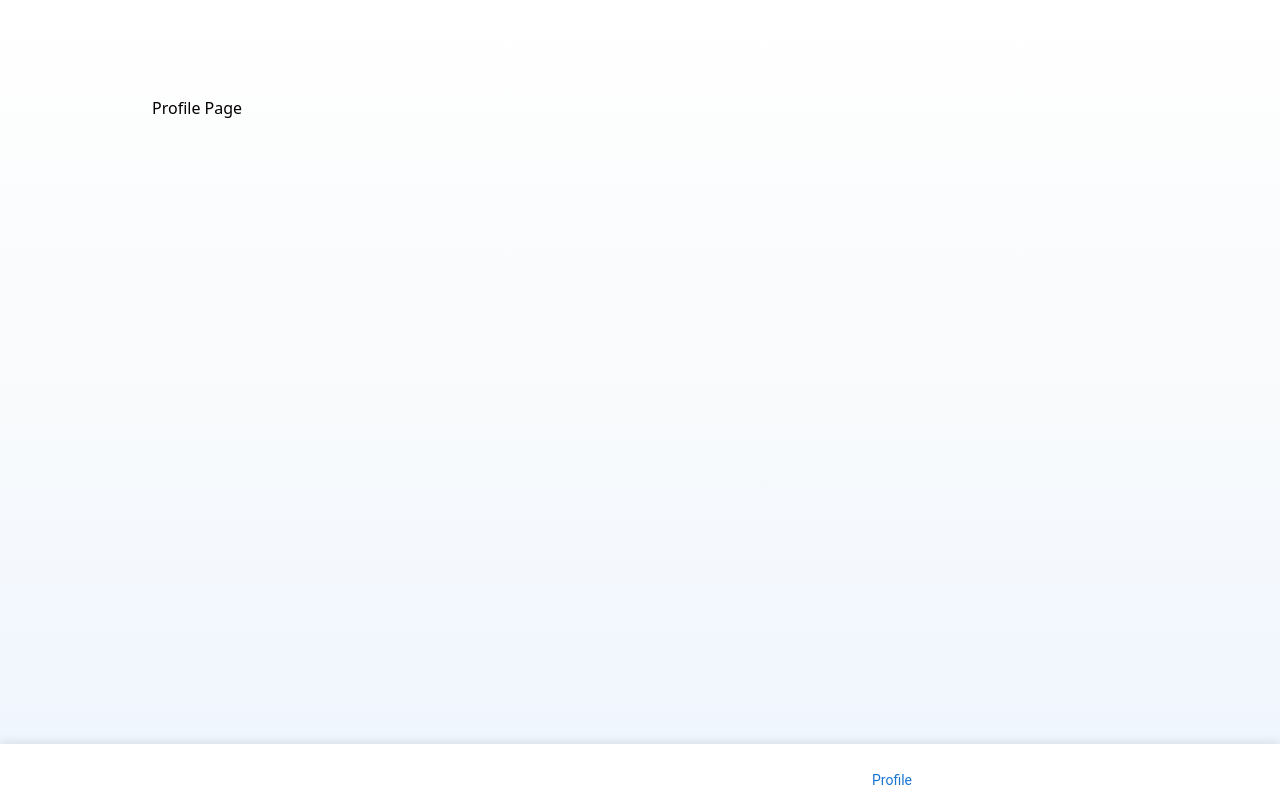
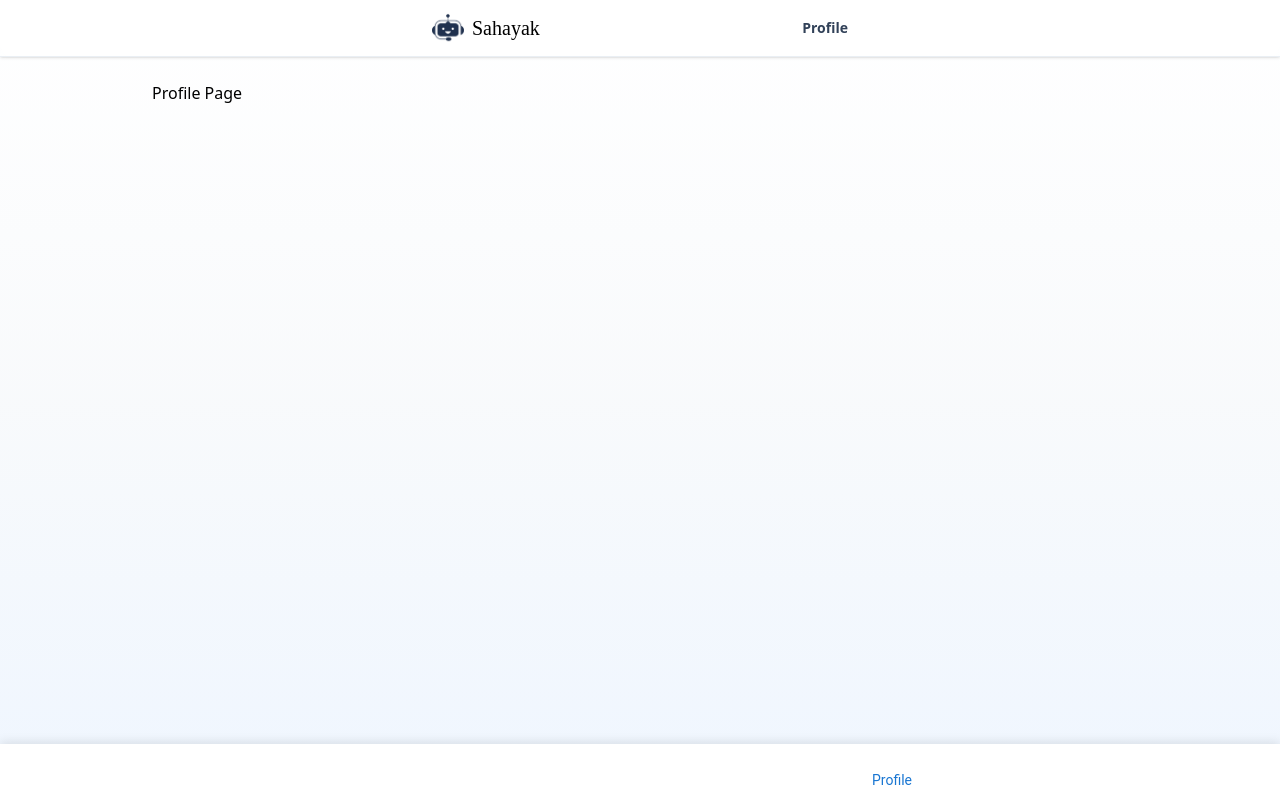
Before and after one commit to GarvitGupta001/sahayak-connect, a Next.js app in the folder next-app/: page /app/profile in a window 1280 px wide. Built offline with nearby package versions, Linux system fonts and the light colour scheme; no server answers; sample sign-in values are in the browser's storage; some icons are missing.

Commit message:
garvit dekh le

```diff
--- a/next-app/src/app/(protectedRoutes)/app/layout.jsx
+++ b/next-app/src/app/(protectedRoutes)/app/layout.jsx
@@ -1,14 +1,16 @@
 "use client";
 
 import Navbar from "@/components/Navbar";
+import Header from "@/components/Header";
 
 export default function AppLayout({ children }) {
     return (
-        <div className="min-h-screen w-full bg-gradient-to-b from-white via-slate-50 to-blue-50">
-            <Navbar />
-            <main className="pt-24 pb-6 max-w-5xl mx-auto px-4 sm:px-6 flex flex-col h-[calc(100vh-6rem)]">
+        <div className="min-h-screen w-full bg-gradient-to-b from-white via-slate-50 to-blue-50 flex flex-col">
+            <Header />
+            <main className="flex-1 pb-24 pt-2 max-w-5xl mx-auto w-full px-4 sm:px-6 flex flex-col">
                 {children}
             </main>
+            <Navbar />
         </div>
     );
 }
--- a/next-app/src/app/(protectedRoutes)/app/profile/page.jsx
+++ b/next-app/src/app/(protectedRoutes)/app/profile/page.jsx
@@ -3,7 +3,7 @@
 import React from "react";
 
 const Profile = () => {
-    return <div>Profile Page</div>;
+    return <div className="pt-4">Profile Page</div>;
 };
 
 export default Profile;
--- a/next-app/src/app/(protectedRoutes)/app/saved/page.jsx
+++ b/next-app/src/app/(protectedRoutes)/app/saved/page.jsx
@@ -3,9 +3,7 @@
 import React from 'react'
 
 const Saved = () => {
-  return (
-    <div>Saved Page</div>
-  )
+  return <div className="pt-4">Saved Page</div>
 }
 
 export default Saved
--- a/next-app/src/app/(protectedRoutes)/app/search/page.jsx
+++ b/next-app/src/app/(protectedRoutes)/app/search/page.jsx
@@ -42,17 +42,43 @@ const Search = () => {
     ];
 
     const [search, setSearch] = useState("");
+    const [schemes, setSchemes] = useState([]);
+    const [page, setPage] = useState(1);
+    const [loading, setLoading] = useState(false);
+    const [error, setError] = useState(null);
+    const [hasMore, setHasMore] = useState(true);
+
+    const fetchSchemes = async ({ reset = false, q = search, nextPage = reset ? 1 : page }) => {
+        try {
+            setLoading(true);
+            setError(null);
+            const params = new URLSearchParams({ page: String(nextPage) });
+            if (q) params.set("q", q);
+            const res = await fetch(`/api/schemes?${params.toString()}`);
+            const data = await res.json();
+            if (!data.success) throw new Error(data.error || 'Failed');
+            setSchemes((prev) => (reset ? data.data : [...prev, ...data.data]));
+            setPage(nextPage);
+            setHasMore(!data.isLastPage);
+        } catch (e) {
+            setError(e.message);
+        } finally {
+            setLoading(false);
+        }
+    };
 
     const handleSearch = () => {
-        console.log(search);
+        fetchSchemes({ reset: true, q: search });
     };
 
     useEffect(() => {
-        console.log(search);
-    }, [search]);
+        // initial load
+        fetchSchemes({ reset: true });
+        // eslint-disable-next-line react-hooks/exhaustive-deps
+    }, []);
 
     return (
-        <div className="h-[100%]">
+    <div className="h-[100%] pt-2 flex flex-col gap-4">
             <div ref={searchRef}>
                 <FormControl
                     sx={{
@@ -108,6 +134,27 @@ const Search = () => {
                     />
                 </FormControl>
             </div>
+            <div className="flex-1 overflow-y-auto px-3 pb-4 space-y-3">
+                {schemes.map((s) => (
+                    <div key={s.scheme_id} className="p-3 rounded-lg border border-slate-200 bg-white/70 backdrop-blur-sm shadow-sm">
+                        <div className="text-xs font-mono text-slate-500">{s.scheme_id}</div>
+                        <div className="font-semibold text-sm text-slate-800">{s.scheme_name}</div>
+                    </div>
+                ))}
+                {loading && <div className="text-center text-xs text-slate-500">Loading...</div>}
+                {error && <div className="text-center text-xs text-red-600">{error}</div>}
+                {!loading && hasMore && (
+                    <button
+                        onClick={() => fetchSchemes({ reset: false, nextPage: page + 1 })}
+                        className="w-full py-2 text-sm font-medium rounded-md bg-slate-900 text-white hover:bg-slate-800 transition"
+                    >
+                        Load More
+                    </button>
+                )}
+                {!loading && !hasMore && schemes.length > 0 && (
+                    <div className="text-center text-xs text-slate-400">End of results</div>
+                )}
+            </div>
         </div>
     );
 };
--- a/next-app/src/app/api/schemes/route.js
+++ b/next-app/src/app/api/schemes/route.js
@@ -1,29 +1,47 @@
 import connectDB from "@/lib/dbConnect";
 import { NextResponse } from "next/server";
 import SchemeModel from "@/model/scheme.model";
-// Ensure MongoDB connection
 
+// GET /api/schemes
+// Query params:
+//   id: exact scheme_id to fetch single scheme
+//   q: text search
+//   category: category filter
+//   page: pagination (default 1)
+//   sort: field to sort by (default scheme_id)
+//   order: asc|desc (default asc)
 export async function GET(request) {
     try {
-        connectDB();
+        await connectDB();
         const { searchParams } = new URL(request.url);
+        const id = searchParams.get("id");
         const searchText = searchParams.get("q") || "";
         const categoryFilter = searchParams.get("category") || "";
-        const page = parseInt(searchParams.get("page") || "1");
+        const page = parseInt(searchParams.get("page") || "1", 10);
+        const sortField = searchParams.get("sort") || "scheme_id";
+        const sortOrder = (searchParams.get("order") || "asc").toLowerCase() === "desc" ? -1 : 1;
 
-        // Build case-insensitive regex for text search
-        const searchRegex = new RegExp(searchText, "i");
+        // If id param present, return single scheme (ignore other filters)
+        if (id) {
+            const scheme = await SchemeModel.findOne({ scheme_id: id }).lean();
+            if (!scheme) {
+                return NextResponse.json(
+                    { success: false, message: "Scheme not found" },
+                    { status: 404 }
+                );
+            }
+            return NextResponse.json({ success: true, data: scheme });
+        }
 
-        // Construct filter query
         const filter = {};
 
-        // Add category filter if specified
         if (categoryFilter) {
-            filter.schemeCategory = categoryFilter;
+            // schemeCategory is an array; match if provided category is in array
+            filter.schemeCategory = { $in: [categoryFilter] };
         }
 
-        // Add text search across multiple fields if search text provided
         if (searchText) {
+            const searchRegex = new RegExp(searchText, "i");
             filter.$or = [
                 { scheme_name: searchRegex },
                 { details: searchRegex },
@@ -33,12 +51,13 @@ export async function GET(request) {
             ];
         }
 
+        const PAGE_SIZE = 10;
         const totalSchemes = await SchemeModel.countDocuments(filter);
-
         const schemes = await SchemeModel.find(filter)
-            .skip((page - 1) * 10)
-            .limit(10)
-            .exec();
+            .sort({ [sortField]: sortOrder })
+            .skip((page - 1) * PAGE_SIZE)
+            .limit(PAGE_SIZE)
+            .lean();
 
         return NextResponse.json({
             success: true,
@@ -46,12 +65,12 @@ export async function GET(request) {
             count: totalSchemes,
             data: schemes,
             currentPage: page,
-            totalPages: Math.ceil(totalSchemes / 10),
+            totalPages: Math.ceil(totalSchemes / PAGE_SIZE),
             isFirstPage: page === 1,
-            isLastPage: page === Math.ceil(totalSchemes / 10),
+            isLastPage: page === Math.ceil(totalSchemes / PAGE_SIZE),
         });
     } catch (error) {
-        console.error("Search API Error:", error);
+        console.error("Schemes API Error:", error);
         return NextResponse.json(
             { success: false, error: error.message },
             { status: 500 }
--- a/next-app/src/components/Header.jsx
+++ b/next-app/src/components/Header.jsx
@@ -1,11 +1,53 @@
-'use client'
+"use client";
 
-import React from 'react'
+import React from "react";
+import Image from "next/image";
+import { usePathname } from "next/navigation";
 
-const Header = () => {
+/*
+  Header Component
+  - Mobile-first, sticky top bar
+  - Shows app logo + dynamic or provided title
+  - Light glassmorphic style to match rest of UI
+  Usage: <Header /> or <Header title="Profile" />
+*/
+
+const Header = ({ title }) => {
+  const pathname = usePathname();
+
+  // Derive a title from pathname if no explicit title provided
+  const derivedTitle = React.useMemo(() => {
+    if (title) return title;
+    if (!pathname) return "Sahayak Connect";
+    const segment = pathname.split("/").filter(Boolean).pop();
+    if (!segment) return "Sahayak Connect";
+    return segment
+      .replace(/[-_]/g, " ")
+      .replace(/\b\w/g, (c) => c.toUpperCase());
+  }, [pathname, title]);
+
   return (
-    <div>Header</div>
-  )
-}
+    <header className="sticky top-0 z-20 w-full backdrop-blur bg-white/60 border-b border-slate-200/70 shadow-sm">
+      <div className="max-w-md mx-auto flex items-center gap-3 px-4 h-14">
+        <div className="flex items-center gap-2">
+          <Image
+            src="/logo.png"
+            alt="Sahayak Connect Logo"
+            width={32}
+            height={32}
+            priority
+            className="rounded-md w-8 h-8 object-contain"
+          />
+          <span className="font-['TAN-Tangkiwood'] text-xl leading-none select-none">
+            Sahayak
+          </span>
+        </div>
+        <div className="ml-auto text-sm font-semibold text-slate-700 truncate max-w-[55%]" title={derivedTitle}>
+          {derivedTitle}
+        </div>
+      </div>
+    </header>
+  );
+};
 
-export default Header
+export default Header;
```
